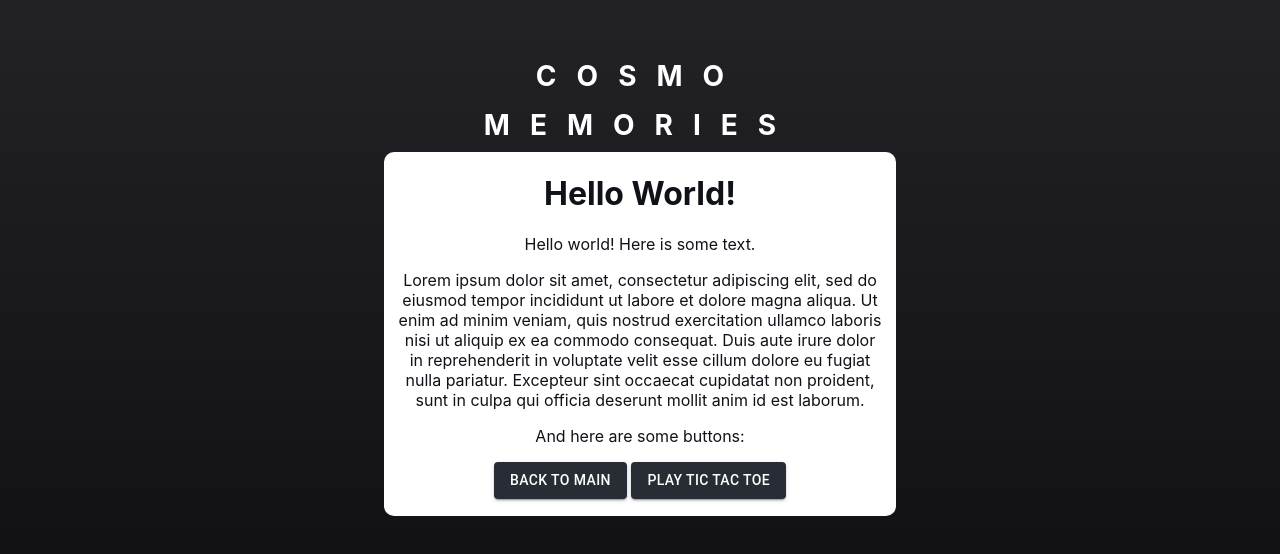
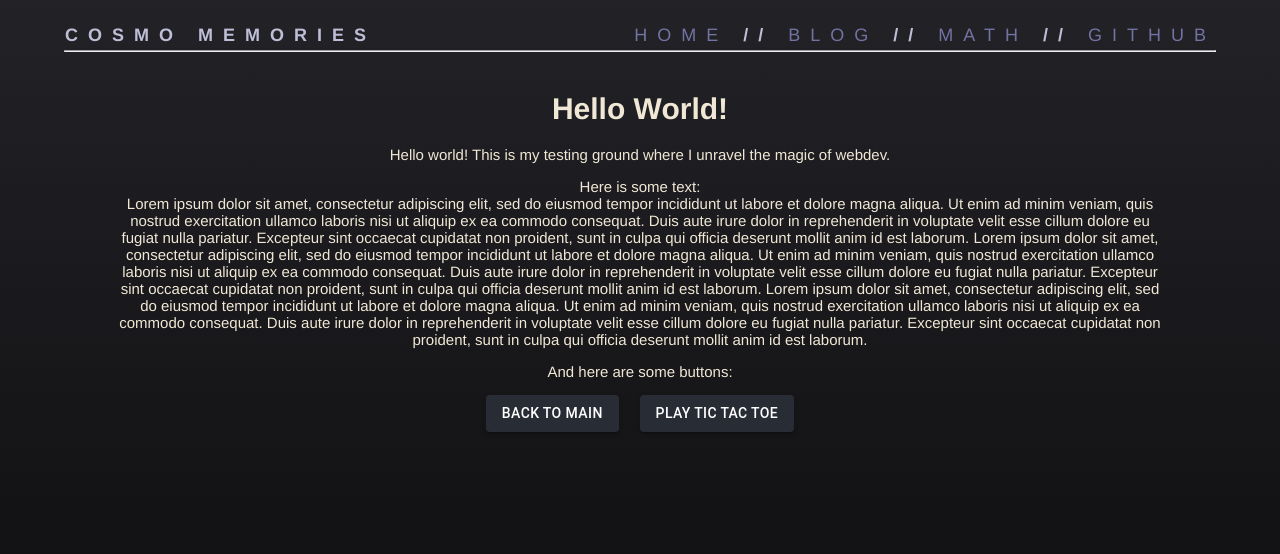
Before and after one commit to cosmo-memories/cosmo-memories.github.io, a React (Create React App) app: page /helloworld in a window 1280 px wide. Shown: the top 554 px of the page. Built offline with nearby package versions, Linux system fonts and the light colour scheme.

Commit message:
Layout work

```diff
--- a/src/App.css
+++ b/src/App.css
@@ -1,11 +1,10 @@
-.App {
+/* .App {
   text-align: center;
   background-color: #0f1218;
   min-height: 100vh;
   display: flex;
   flex-direction: column;
   align-items: center;
-  /* justify-content: center; */
   font-size: calc(10px + 2vmin);
   color: white;
   background: #282829;
@@ -29,11 +28,10 @@
   font-size: 2vh;
 }
 
-.box-head {
+.head {
   position: relative;
   top: 2.5vh;
   align-items: center;
-  /* background-color: #ffffff; */
   color: #0f1218;
   width: 40vw;
   min-height: 2vh;
@@ -49,4 +47,86 @@
   color:#ffffff;
   letter-spacing: 20px;
   font-variant: small-caps;
+} */
+
+
+.current {
+  color: rgb(0, 2, 128);
 }
+
+a {
+  color:#7273a3;
+  font-weight:400;
+  text-decoration:none;
+
+  &:hover {
+    color: #d7deff;
+  }
+}
+
+.wrapper {
+  max-width: 90%;
+  margin:0 auto;
+  position:relative;
+  padding: 0 20px;
+}
+
+body {
+  padding: 0px 0px 20px 0px;
+  margin: 0px;
+  font: 15px Helvetica, Arial, sans-serif;
+  color:#f0e7d5;
+  font-weight: normal;
+  background: #282829;
+  background-attachment: fixed !important;
+  background: linear-gradient(#222227, #0b0b0c);
+}
+
+.content {
+  margin: 0px 50px 0px 50px;
+  text-align: center;
+}
+
+#title {
+  border: 0;
+  outline: none;
+  font-size: 18px;
+  margin-top: 20px;
+  margin-bottom: 40px;
+
+  h1 {
+    color: #bebed7;
+    font-family: Helvetica, Arial, sans-serif;
+    font-weight: normal;
+    font-size: 18px;
+    text-align: center;
+    line-height: 30px;
+    margin: 0px 0px 0px 1px;
+    letter-spacing: 10px;
+
+    &.left {
+      float: left;
+    }
+
+    &.right {
+      float: right;
+    }
+
+  }
+
+  h2 {
+    color: #e8e8f1;
+    font-family: Helvetica, Arial, sans-serif;
+    font-weight: normal;
+    font-size: 40px;
+    text-align: center;
+    margin: 0 0 0 0;
+    font-family: monospace;
+    font-size: 35px;
+    letter-spacing: 7px;
+    line-height: 30px;
+    margin-top:15px;
+    font-variant: small-caps;
+  }
+
+}
--- a/src/App.tsx
+++ b/src/App.tsx
@@ -19,7 +19,17 @@ const theme = createTheme ({
 function App() {
   return (
     <ThemeProvider theme = {theme}>
-    <div className="App">
+    <div className="wrapper">
+      <div id="title">
+        <h1 className="left"><b>COSMO MEMORIES</b></h1>
+        <h1 className="right"><a href="https://cosmo-memories.github.io/">HOME</a><b> // </b>
+                          <a href="https://cosmo-memories.github.io/blog/">BLOG</a><b> // </b>
+                          <a href="https://cosmo-memories.github.io/math/">MATH</a><b> // </b>
+                          <a href="https://github.com/cosmo-memories/">GITHUB</a></h1>
+        {/* <h2>HOME</h2> */}
+        <br />
+        <hr />
+      </div>
       <BrowserRouter>
         <div>
           <Routes>
--- a/src/HelloWorld.tsx
+++ b/src/HelloWorld.tsx
@@ -4,15 +4,22 @@ import { Link } from "react-router-dom";
 const HelloWorld = () => {
     return (
         <div>
-            <p className='box-head'>
-                <h1 className= 'header-text'>cosmo memories</h1>
-            </p>
-            <div className='box'>
+            <div className='content'>
                 <h1>Hello World!</h1>
                 <p>
-                    Hello world! Here is some text.
+                    Hello world! This is my testing ground where I unravel the magic of webdev.
                 </p>
-                <p className='text-block'>
+                <p>
+                    Here is some text:
+                    <br />
+                    Lorem ipsum dolor sit amet, consectetur adipiscing elit, sed do eiusmod tempor incididunt ut labore et dolore magna aliqua.
+                    Ut enim ad minim veniam, quis nostrud exercitation ullamco laboris nisi ut aliquip ex ea commodo consequat.
+                    Duis aute irure dolor in reprehenderit in voluptate velit esse cillum dolore eu fugiat nulla pariatur.
+                    Excepteur sint occaecat cupidatat non proident, sunt in culpa qui officia deserunt mollit anim id est laborum.
+                    Lorem ipsum dolor sit amet, consectetur adipiscing elit, sed do eiusmod tempor incididunt ut labore et dolore magna aliqua.
+                    Ut enim ad minim veniam, quis nostrud exercitation ullamco laboris nisi ut aliquip ex ea commodo consequat.
+                    Duis aute irure dolor in reprehenderit in voluptate velit esse cillum dolore eu fugiat nulla pariatur.
+                    Excepteur sint occaecat cupidatat non proident, sunt in culpa qui officia deserunt mollit anim id est laborum.
                     Lorem ipsum dolor sit amet, consectetur adipiscing elit, sed do eiusmod tempor incididunt ut labore et dolore magna aliqua.
                     Ut enim ad minim veniam, quis nostrud exercitation ullamco laboris nisi ut aliquip ex ea commodo consequat.
                     Duis aute irure dolor in reprehenderit in voluptate velit esse cillum dolore eu fugiat nulla pariatur.
@@ -22,11 +29,11 @@ const HelloWorld = () => {
                     And here are some buttons:
                 </p>
                 <p>
-                    <Link to={"/"} className='tlink'>
+                    <Link to={"/"}>
                         <Button variant="contained" onClick={() => {}}>Back to Main</Button>
                     </Link>
-                    &nbsp;
-                    <Link to={"/ttt"} className='tlink'>
+                    &nbsp; &nbsp; &nbsp;
+                    <Link to={"/ttt"}>
                         <Button variant="contained" onClick={() => {}}>Play Tic Tac Toe</Button>
                     </Link>
                 </p>
--- a/src/Main.tsx
+++ b/src/Main.tsx
@@ -1,35 +1,20 @@
 import { Link } from "react-router-dom";
-import './Main.css';
 import { Button } from "@mui/material";
 
 const Main = () => {
     return (
         <div>
-            <p className='box-head'>
-                <h1 className= 'header-text'>cosmo memories</h1>
-            </p>
-            <div className='box'>
+            <div className='content'>
                 <p>
-                    <Link to={"/helloworld"} className='tlink'>
+                    This is a placeholder page.
+                </p>
+                <p>
+                    I don't know what I'm doing. Send help.
+                </p>
+                <p>
+                    <Link to={"/helloworld"}>
                         <Button variant="contained" onClick={() => {}}>Hello World</Button>
                     </Link>
-                    &nbsp;
-                    <a href='https://cosmo-memories.github.io/blog'>
-                        <Button variant="contained" onClick={() => {}}>Blog</Button>
-                    </a>
-                    &nbsp;<a href='https://cosmo-memories.github.io/math'>
-                        <Button variant="contained" onClick={() => {}}>Math</Button>
-                    </a>
-                    &nbsp;
-                    <a href='https://github.com/cosmo-memories/'>
-                        <Button variant="contained" onClick={() => {}}>Github</Button>
-                    </a>
-                </p>
-                <p className='text-block'>
-                    This is a placeholder page.
-                </p>
-                <p className='text-block'>
-                    I don't know what I'm doing. Send help.
                 </p>
             </div>
         </div>
--- a/src/TicTacToe.tsx
+++ b/src/TicTacToe.tsx
@@ -92,20 +92,17 @@ const TicTacToe = () => {
 
     return (
         <div>
-            <p className='box-head'>
-                <h1 className= 'header-text'>cosmo memories</h1>
-            </p>
-            <div className='box'>
+            <div className='content'>
                 <h1>Hello World!</h1>
                 <p>
                     {Board()}
                 </p>
                 <p>
-                    <Link to={"/"} className='tlink'>
+                    <Link to={"/"}>
                         <Button variant="contained" onClick={() => {}}>Back to Main</Button>
                     </Link>
-                    &nbsp;
-                    <Link to={"/helloworld"} className='tlink'>
+                    &nbsp; &nbsp; &nbsp;
+                    <Link to={"/helloworld"}>
                         <Button variant="contained" onClick={() => {}}>Hello World</Button>
                     </Link>
                 </p>
--- a/src/index.css
+++ b/src/index.css
@@ -1,4 +1,4 @@
-body {
+/* body {
   margin: 0;
   font-family: -apple-system, BlinkMacSystemFont, 'Segoe UI', 'Roboto', 'Oxygen',
     'Ubuntu', 'Cantarell', 'Fira Sans', 'Droid Sans', 'Helvetica Neue',
@@ -10,4 +10,4 @@ body {
 code {
   font-family: source-code-pro, Menlo, Monaco, Consolas, 'Courier New',
     monospace;
-}
+} */
```
Also changed, not shown: src/Main.css (deleted), 1 other file (tests, documents, lock files or other folders).
